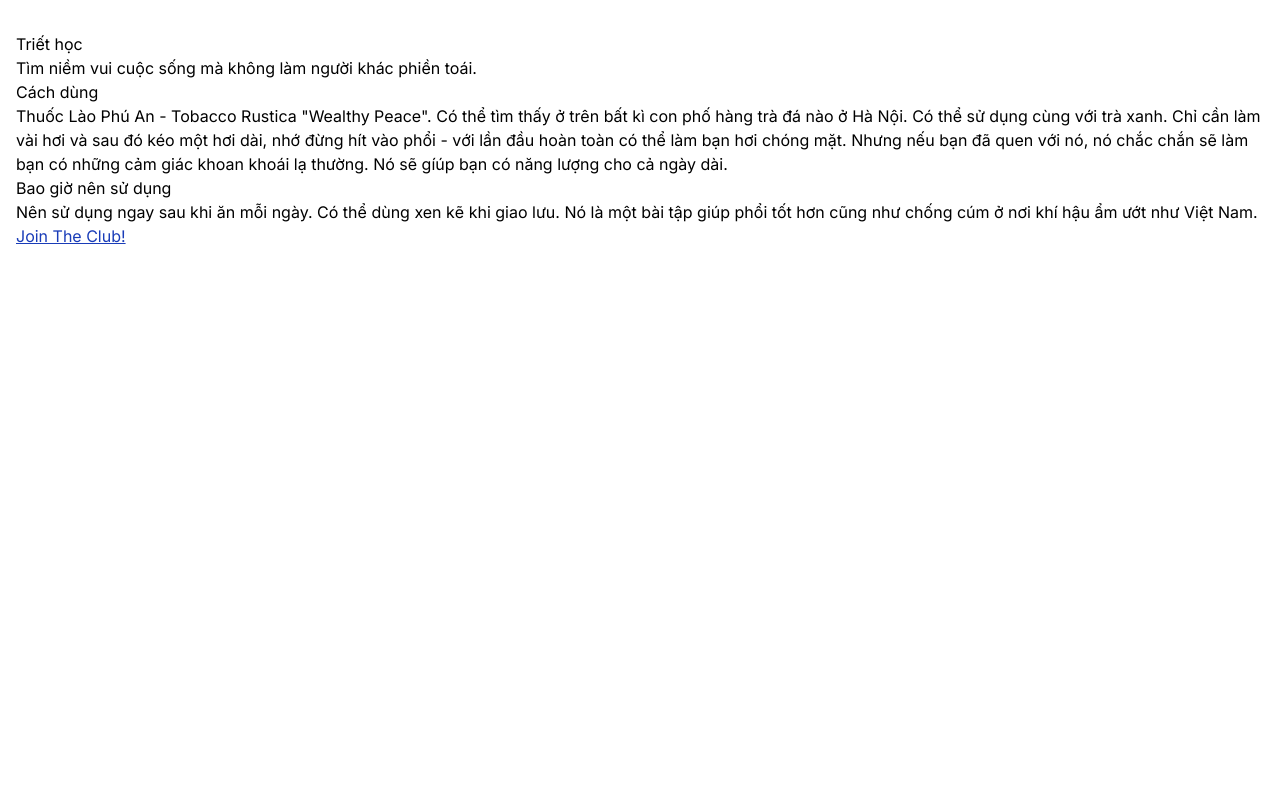
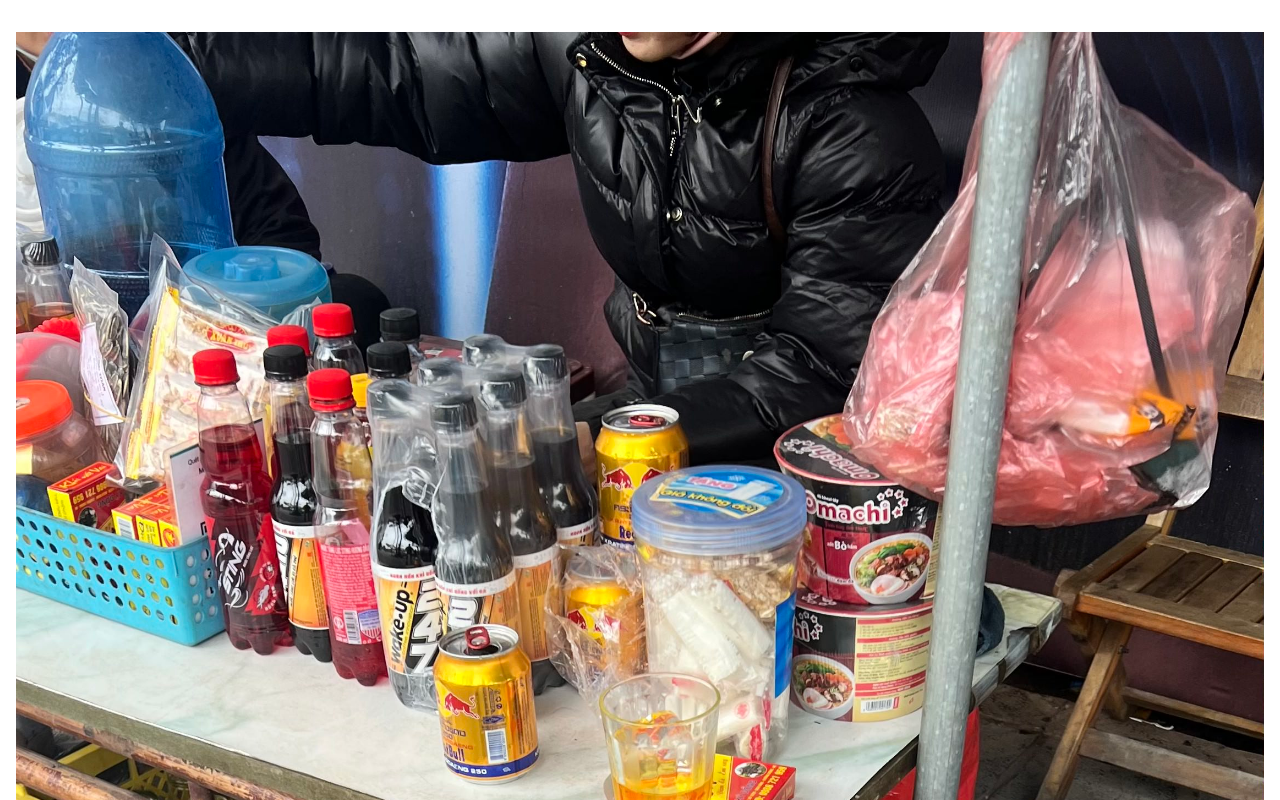
Before and after one commit to doraeminemon/bun-thang, a SvelteKit app: page /thuoc-lao in a window 1280 px wide. Shown: the top 800 px of the page. Built offline with nearby package versions, Linux system fonts and the light colour scheme.

Commit message:
Update thuoc lao and main page

```diff
--- a/src/routes/+page.svelte
+++ b/src/routes/+page.svelte
@@ -2,13 +2,9 @@
 	<title>Thuốc Lào Blog</title>
 	<meta name="description" content="Khoảnh đất nơi góp nhặt những ý nghĩ về văn hoá Hà Nội" />
 </svelte:head>
-<script>
-	import ThuocLaoImg from '$lib/assets/img/thuoc-lao.jpg';
-</script>
 <section class="m-4 min-h-screen flex flex-col">
   <h1>Thuốc Lào Blog</h1>
-  <img src={ThuocLaoImg} width="" alt="Some green tea with smoking pipe">
-  <p class="py-4">Khoảnh đất nơi góp nhặt những ý nghĩ về văn hoá Hà Nội</p>
+  <p class="py-4">Khoảnh đất nơi góp nhặt những ý nghĩ của một kẻ yêu Hà Nội.</p>
   <a href="/bun-cha">Bún Chả</a>
   <a href="/thuoc-lao">Thuốc Lào</a>
   <a href="/tra-da">Trà Đá</a>
--- a/src/routes/bun-cha/+page.svelte
+++ b/src/routes/bun-cha/+page.svelte
@@ -1,4 +1,4 @@
-<section id="bun-cha">
+<section id="bun-cha" class="m-4">
   <h1>Bún chả Hà Nội - Bún chả Sinh Từ</h1>
   <p>
     Bún chả là một món ăn quen thuộc của người Hà Nội. Món bún đơn giản, được
--- a/src/routes/thuoc-lao/+page.svelte
+++ b/src/routes/thuoc-lao/+page.svelte
@@ -1,6 +1,12 @@
+<script>
+  	import ThuocLaoImg from '$lib/assets/img/thuoc-lao.jpg';
+    import Image from '../../components/image.svelte';
+</script>
+
 <section class="mx-4 my-8 min-h-screen">
   <section class="hero">
-        <!-- <ImgThuocLao /> -->
+    <!-- <Image photo={ThuocLaoImg} /> -->
+     <img src={ThuocLaoImg} alt="a pipe and a glass of tea"/>
   </section>
   <section class="philosophy">
     <h2>Triết học</h2>
@@ -27,7 +33,7 @@
       như chống cúm ở nơi khí hậu ẩm ướt như Việt Nam.
     </p>
   </section>
-      <section class="flex flex-col">
+  <section class="flex flex-col items-center">
     <a class="button" href="https://wise-horse-drsbjai2.twenty.com/invite/b1778fdf-ec56-43ca-a42d-5c8cddf2e0c1">
       Join The Club!
     </a>
--- a/src/styles/app.css
+++ b/src/styles/app.css
@@ -6,8 +6,20 @@
 }
 
 h1 {
+	@apply py-2 text-2xl;
+}
+
+h2 {
 	@apply py-2 text-xl;
 }
+
+.button {
+	@apply my-4 inline-flex w-full items-center justify-center gap-x-2 rounded-lg border border-gray-200 bg-white px-4 py-3 text-center text-sm font-medium text-gray-800 shadow-2xs hover:bg-gray-50 focus:bg-gray-50 focus:outline-hidden disabled:pointer-events-none disabled:opacity-50 dark:border-neutral-700 dark:bg-neutral-800 dark:text-white dark:hover:bg-neutral-700 dark:focus:bg-neutral-700;
+}
+a.button {
+	@apply no-underline;
+}
+
 .inter-normal {
 	font-family: 'Inter', sans-serif;
 	font-optical-sizing: auto;
```
Lines whose indentation alone changed are shown as unchanged.
